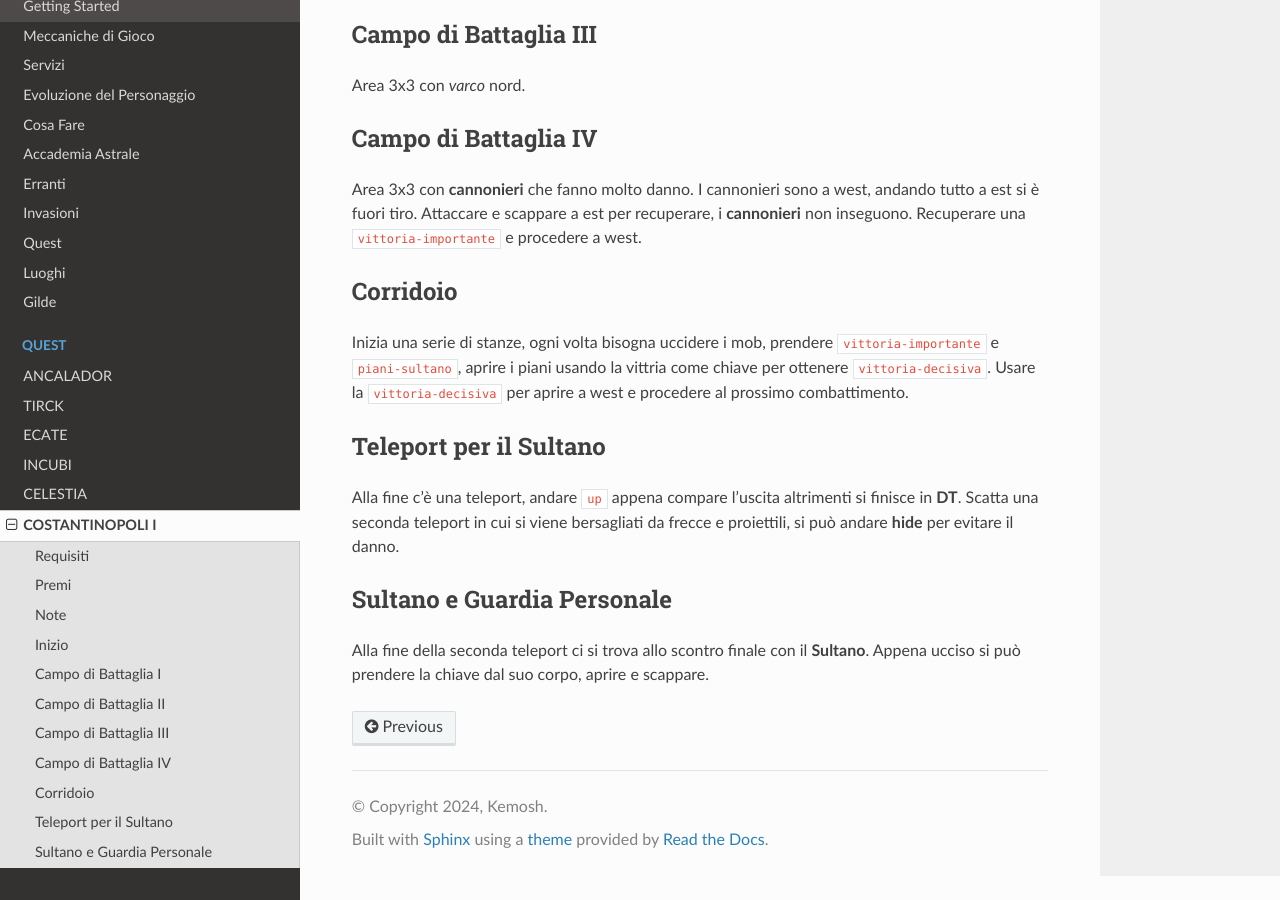
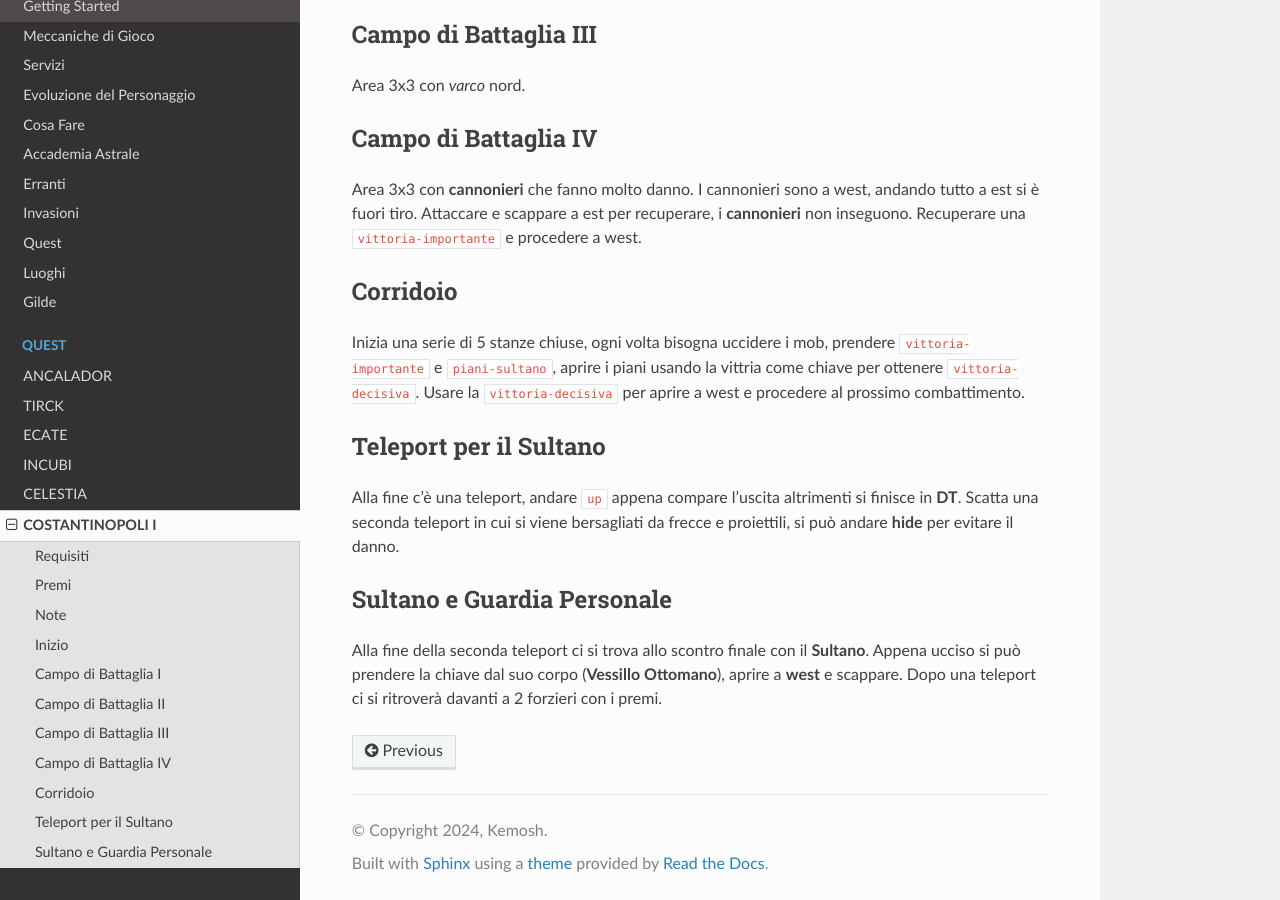
Before and after one commit to kemosh/leu, a Sphinx documentation site: the page built from docs/source/quest/costantinopoli_i.rst, in a window 1280 px wide and 900 px high, scrolled down 1039 px. Built offline with Sphinx 7.4.7 and the Read the Docs theme 2.0.0, drawn with Linux system fonts in a browser that asks for light colours.

Commit message:
Update costantinopoli_i.rst

```diff
--- a/docs/source/quest/costantinopoli_i.rst
+++ b/docs/source/quest/costantinopoli_i.rst
@@ -48,7 +48,7 @@
 
 Corridoio
 ----------
-Inizia una serie di stanze, ogni volta bisogna uccidere i mob, prendere ``vittoria-importante``
+Inizia una serie di 5 stanze chiuse, ogni volta bisogna uccidere i mob, prendere ``vittoria-importante``
 e ``piani-sultano``, aprire i piani usando la vittria come chiave per ottenere ``vittoria-decisiva``.
 Usare la ``vittoria-decisiva`` per aprire a west e procedere al prossimo combattimento.
 
@@ -61,4 +61,5 @@
 Sultano e Guardia Personale
 ---------------------------
 Alla fine della seconda teleport ci si trova allo scontro finale con il **Sultano**. Appena ucciso
-si può prendere la chiave dal suo corpo, aprire e scappare.
+si può prendere la chiave dal suo corpo (**Vessillo Ottomano**), aprire a **west** e scappare.
+Dopo una teleport ci si ritroverà davanti a 2 forzieri con i premi.
```
